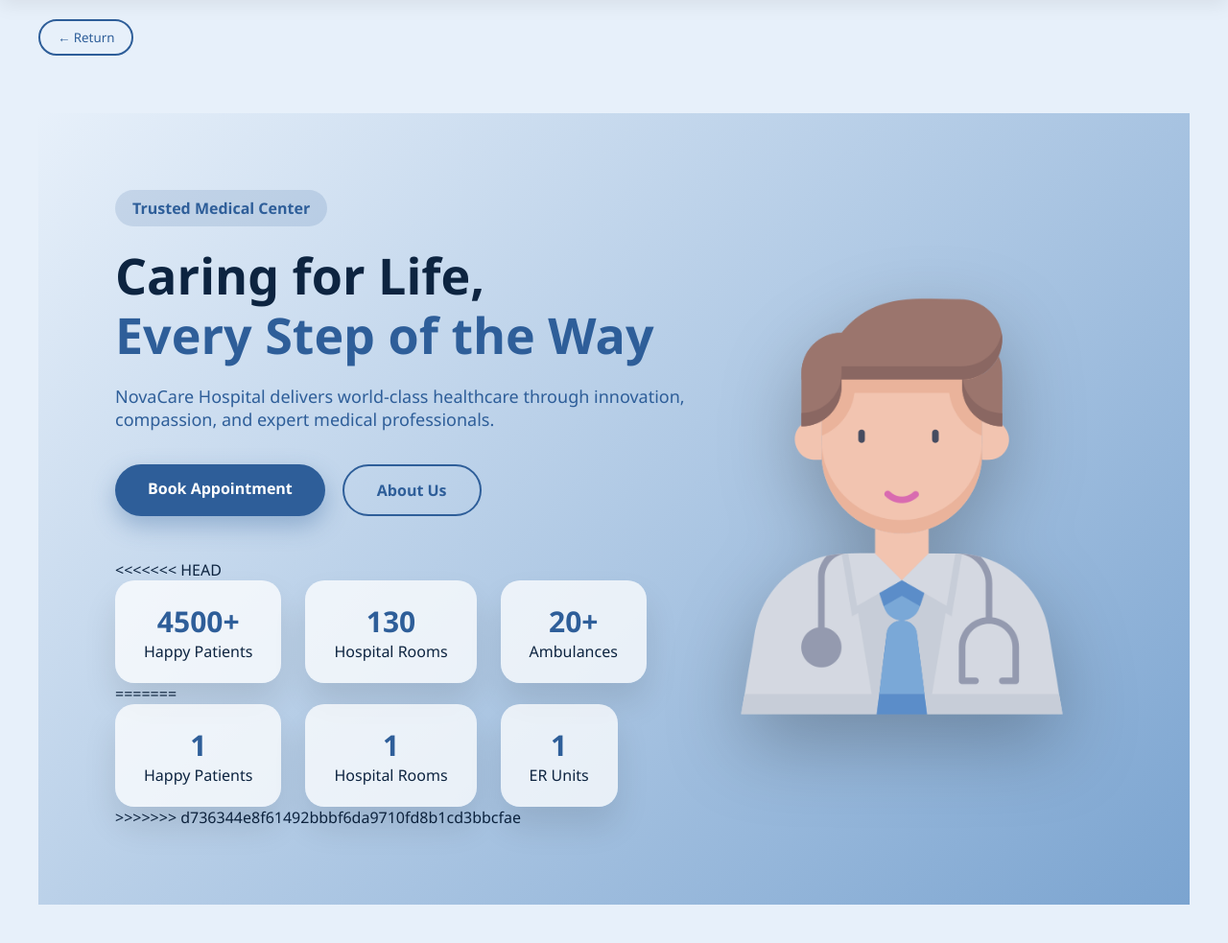
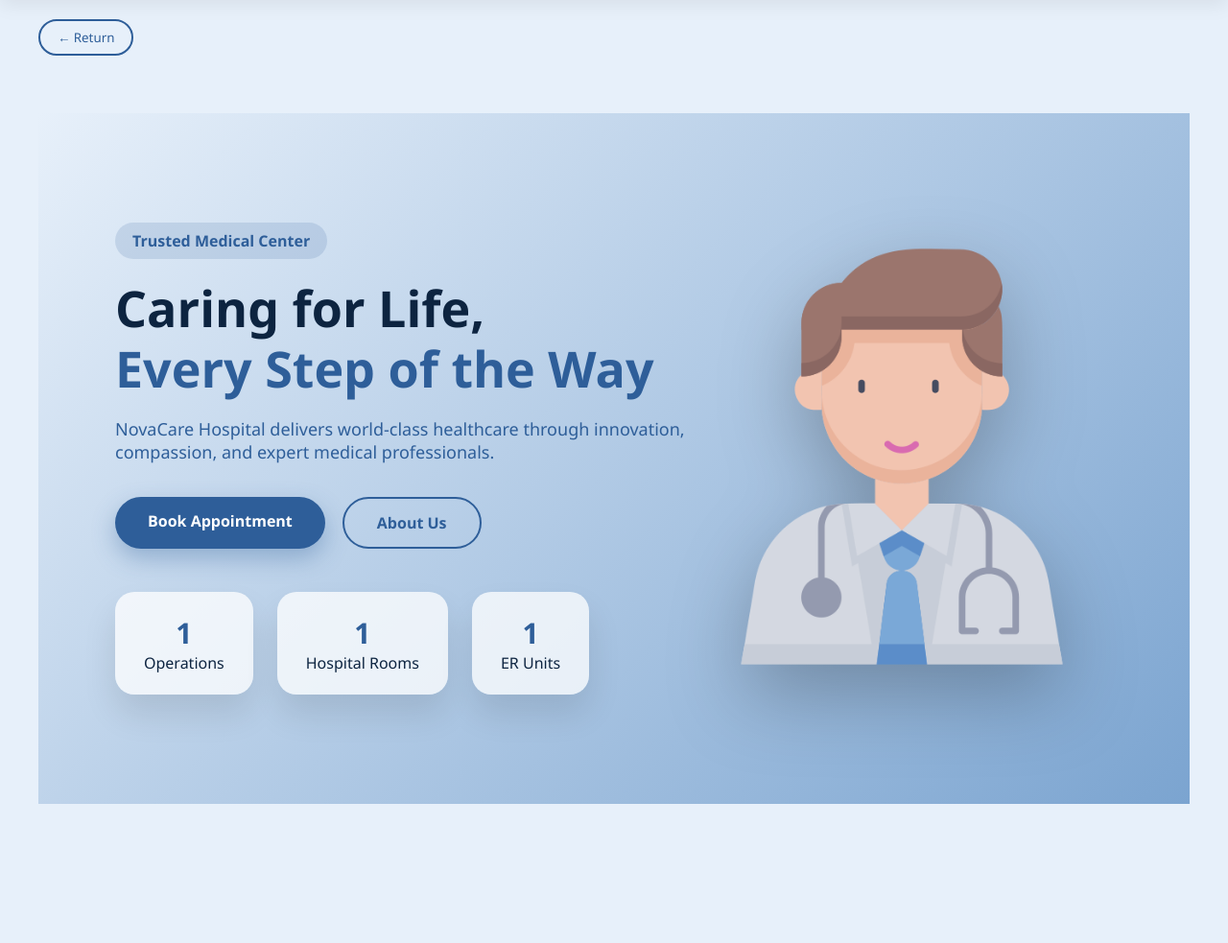
Before and after one commit to leenalshargabi/HealthCare, a Flask app: page / in a window 1280 px wide. Shown: the part 70-1053 px from the top of the page at 96% size. After the commit the page ends 908 px from the top, so only its background shows below. Run offline with Flask 3, Linux system fonts and the light colour scheme; a database or web service that is not in the repository returns one stand-in record (values such as "Sample title").

Commit message:
update roles

```diff
--- a/app.py
+++ b/app.py
@@ -19,7 +19,7 @@ def pages (pagNum,Collname):
     has_next =total>(page*per_page)
     return allItems,has_next ,page
 
-client = MongoClient("mongodb://localhost:27017/")
+client = MongoClient("mongodb://localhost:2009/")
 db = client["healthcare_db"]
 users = db["users"]
 appointments = db["appointments"]
@@ -36,16 +36,17 @@ emergency_rooms = db["rooms"]
 # ================= HOME =================
 @app.route("/")
 def home():
+    current_role = session.get("role")
+
     total_patients = operations_coll.count_documents({})
-
     total_rooms = rooms_coll.count_documents({})
-
     total_er = rooms_coll.count_documents({"category": "Service/ER"})
 
     return render_template("index.html",
                            patients_count=total_patients,
                            rooms_count=total_rooms,
-                           er_count=total_er)
+                           er_count=total_er,
+                           role=current_role)
 
 # ================= MAIN PAGES =================
 @app.route("/specialities")
@@ -61,6 +62,8 @@ def about():
 # SURGERIES PAGE
 @app.route("/surgeries")
 def surgeries():
+    if session.get("role") != "doctor":
+        return redirect("/")
     page = int(request.args.get('page', 1))
     per_page = 10
     q_doctor = request.args.get('doctor', '').strip()
@@ -112,6 +115,8 @@ def surgeries():
 # ROOMS PAGE
 @app.route("/rooms")
 def rooms():
+    if session.get("role") != "doctor":
+        return redirect("/")
     page = int(request.args.get('page', 1))
     per_page = 10
     q_room = request.args.get('roomNumber', '').strip()
@@ -156,6 +161,8 @@ def rooms():
 # EMERGENCY ROOMS
 @app.route("/EmergencyRooms")
 def emergencyrooms():
+    if session.get("role") != "doctor":
+        return redirect("/")
     page = int(request.args.get('page', 1))
     per_page = 10
     query = {"category": "Service/ER"}
@@ -244,42 +251,51 @@ def patient_login():
 
     return render_template("auth/patient_login.html")
 
+#login doctor page
 @app.route("/login/doctor", methods=["GET", "POST"])
 def doctor_login():
     if request.method == "POST":
-        email = request.form["email"]
-        password_input = request.form["password"]
-        user = users.find_one({"email": email, "role": "doctor"})
+        email_input = request.form.get("email").strip().lower()
+        password_input = request.form.get("password")
+
+        user = users.find_one({"email": email_input, "role": "doctor"})
+
         if user:
-            if check_password_hash(user["passwordHash"], password_input) or password_input == user["passwordHash"]:
+            stored_hash = user.get("passwordHash")
+
+            if check_password_hash(stored_hash, password_input) or stored_hash == password_input:
                 session["user_id"] = str(user["_id"])
                 session["role"] = "doctor"
-                session["name"] = user.get("name", "doctor")
-                return redirect("/")
+                session["name"] = user.get("fullName", "Doctor")
+                return redirect("/dashboard/doctor")
             else:
-                return "Invalid password. Please try again."
+                return "Password is not correct."
         else:
-            return "Email not found. Please register first."
+            return "Doctor account not found"
 
     return render_template("auth/doctor_login.html")
-
+#login manager page
 @app.route("/login/manager", methods=["GET", "POST"])
 def manager_login():
     if request.method == "POST":
-        email = request.form["email"]
-        password_input = request.form["password"]
-        user = users.find_one({"email": email, "role": "manager"})
+        email_input = request.form.get("email").strip().lower()
+        password_input = request.form.get("password")
+
+        user = users.find_one({"email": email_input, "role": "admin"})
+
         if user:
-            if check_password_hash(user["password"], password_input) or password_input == user["password"]:
+            if check_password_hash(user.get("passwordHash"), password_input):
                 session["user_id"] = str(user["_id"])
-                session["role"] = "manager"
-                session["name"] = user.get("name", "manager")
-                return redirect("/")
+                session["role"] = "admin"
+                session["name"] = user.get("fullName", "Admin")
+                return redirect("/dashboard/manager")
             else:
-                return "Invalid password. Please try again."
+                return "Password is not correct."
         else:
-            return "Email not found. Please register first."
+            return "Manager account not found"
+
     return render_template("auth/manager_login.html")
+#Signup Page
 @app.route("/signup", methods=["GET", "POST"])
 def signup():
     if request.method == "POST":
@@ -321,7 +337,6 @@ def book_appointment():
         if not assigned_time:
             return "All slots for today are fully booked. Please try tomorrow."
 
-        # 3. تنفيذ الحجز في كولكشن appointments
         appointments.insert_one({
             "patient_id": session["user_id"],
             "doctor_id": str(doctor["_id"]),
@@ -427,8 +442,18 @@ def patient_dashboard():
 
 @app.route("/dashboard/doctor")
 def doctor_dashboard():
-    return render_template("dashboards/doctor_dashboard.html")
+    if session.get("role") != "doctor":
+        return redirect("/login/doctor")
 
+    total_patients = operations_coll.count_documents({})
+    total_rooms = rooms_coll.count_documents({})
+    total_er = rooms_coll.count_documents({"category": "Service/ER"})
+
+    return render_template("dashboards/doctor_dashboard.html",
+                           role='doctor',
+                           patients_count=total_patients,
+                           rooms_count=total_rooms,
+                           er_count=total_er)
 # ================= ADMIN =================
 @app.route("/dashboard/manager")
 def manager_dashboard():
--- a/templates/index.html
+++ b/templates/index.html
@@ -28,39 +28,25 @@
             <a href="/about" class="btn-outline">About Us</a>
         </div>
 
-<<<<<<< HEAD
-        <div class="stats">
-            <div class="stat-card" onclick="location.href='/surgeries'">
-                <h2>4500+</h2>
-                <span>Happy Patients</span>
-            </div>
-            <div class="stat-card" onclick="location.href='/rooms'">
-                <h2>130</h2>
-                <span>Hospital Rooms</span>
-            </div>
-            <div class="stat-card" onclick="location.href='/EmergencyRooms'">
-                <h2>20+</h2>
-                <span>Ambulances</span>
-            </div>
-        </div>
-=======
        <div class="stats">
-    <div class="stat-card" onclick="location.href='/surgeries'">
+    <div class="stat-card {% if role != 'doctor' %}disabled-card{% endif %}"
+         {% if role == 'doctor' %} onclick="location.href='/surgeries'" {% endif %}>
         <h2>{{ patients_count }}</h2>
-        <span>Happy Patients</span>
+        <span>Operations</span>
     </div>
 
-    <div class="stat-card" onclick="location.href='/rooms'">
+    <div class="stat-card {% if role != 'doctor' %}disabled-card{% endif %}"
+         {% if role == 'doctor' %} onclick="location.href='/rooms'" {% endif %}>
         <h2>{{ rooms_count }}</h2>
         <span>Hospital Rooms</span>
     </div>
 
-    <div class="stat-card" onclick="location.href='/EmergencyRooms'">
+    <div class="stat-card {% if role != 'doctor' %}disabled-card{% endif %}"
+         {% if role == 'doctor' %} onclick="location.href='/EmergencyRooms'" {% endif %}>
         <h2>{{ er_count }}</h2>
         <span>ER Units</span>
     </div>
 </div>
->>>>>>> d736344e8f61492bbbf6da9710fd8b1cd3bbcfae
     </div>
 
     <div class="hero-right slide-in">
```
